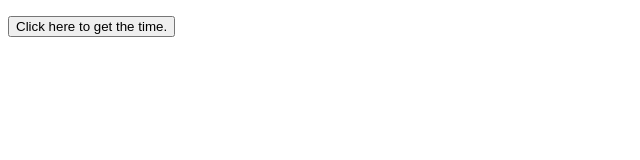
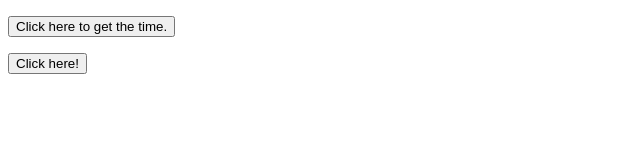
Before and after one commit to DevanPat/JavaScriptRepository, a plain HTML site: page Basic_HTML_8.html in a window 1280 px wide. Shown: the whole page, without its empty margins (0-640 px from the left). Drawn offline with Linux system fonts and the light colour scheme.

Commit message:
committing

```diff
--- a/Basic_HTML_8.html
+++ b/Basic_HTML_8.html
@@ -6,6 +6,8 @@
   <body>
       <p id="Time_of_day"></p>
       <button onclick="Time_function()">Click here to get the time.</button>
+      <p id="Concatenate"></p>
+      <button onclick="co_tate()">Click here!</button>
       <script src="JS/Basic_JavaScript_8.js"></script>
   </body>
 </html>
--- a/JS/Basic_JavaScript_8.js
+++ b/JS/Basic_JavaScript_8.js
@@ -12,3 +12,12 @@ function Time_function()    {
     }
     document.getElementById("Time_of_day").innerHTML = Reply;
 }
+
+function co_tate()  {
+    var sec_1 = "I was"
+    var sec_2 = " amazed at how"
+    var sec_3 = " fast the cheetah"
+    var sec_4 = " captured its prey."
+    var sentence = sec_1.concat(sec_2, sec_3, sec_4);
+    document.getElementById("Concatenate").innerHTML = sentence;
+}
```
